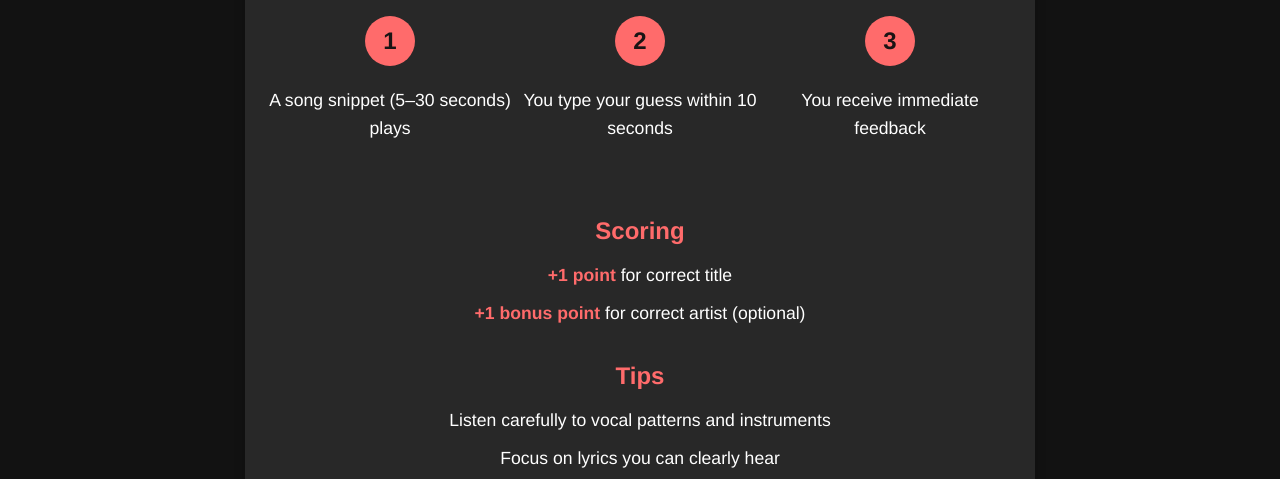
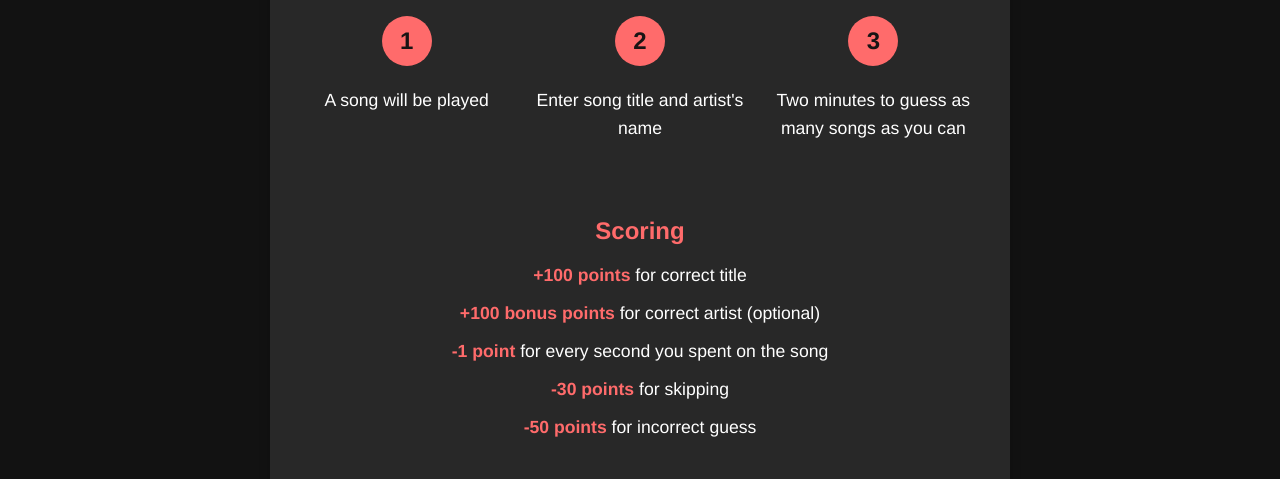
Before and after one commit to WhenPterodactylsAttack/Audyssey, a plain HTML site: page Frontend/Guess The Song/guess_game_intro.html in a window 1280 px wide. Shown: the part 449-928 px from the top of the page. Drawn offline with Linux system fonts and the light colour scheme.

Commit message:
corrected instruction for guess the song

```diff
--- a/Frontend/Guess The Song/guess_game_intro.html
+++ b/Frontend/Guess The Song/guess_game_intro.html
@@ -42,15 +42,15 @@
                         <div class="instructions">
                             <div class="instruction-step">
                                 <div class="step-number">1</div>
-                                <p>A song snippet (5–30 seconds) plays</p>
+                                <p>A song will be played</p>
                             </div>
                             <div class="instruction-step">
                                 <div class="step-number">2</div>
-                                <p>You type your guess within 10 seconds</p>
+                                <p>Enter song title and artist's name</p>
                             </div>
                             <div class="instruction-step">
                                 <div class="step-number">3</div>
-                                <p>You receive immediate feedback</p>
+                                <p>Two minutes to guess as many songs as you can</p>
                             </div>
                         </div>
 
@@ -58,32 +58,37 @@
                             <h3>Scoring</h3>
                             <ul>
                                 <li>
-                                    <span class="highlight">+1 point</span> for
+                                    <span class="highlight">+100 points</span> for
                                     correct title
                                 </li>
                                 <li>
                                     <span class="highlight"
-                                        >+1 bonus point</span
+                                        >+100 bonus points</span
                                     >
                                     for correct artist (optional)
                                 </li>
+                                <li>
+                                    <span class="highlight"
+                                        >-1 point</span
+                                    >
+                                    for every second you spent on the song
+                                </li>
+                                <li>
+                                    <span class="highlight"
+                                        >-30 points</span
+                                    >
+                                    for skipping
+                                </li>
+                                <li>
+                                    <span class="highlight"
+                                        >-50 points</span
+                                    >
+                                    for incorrect guess
+                                </li>
+
                             </ul>
                         </div>
 
-                        <div class="tips">
-                            <h3>Tips</h3>
-                            <ul>
-                                <li>
-                                    Listen carefully to vocal patterns and
-                                    instruments
-                                </li>
-                                <li>Focus on lyrics you can clearly hear</li>
-                                <li>
-                                    Song snippets may be from any part of the
-                                    song
-                                </li>
-                            </ul>
-                        </div>
                     </div>
                     <div class="game-actions">
                         <a href="../games.html" class="btn btn-secondary">
```
